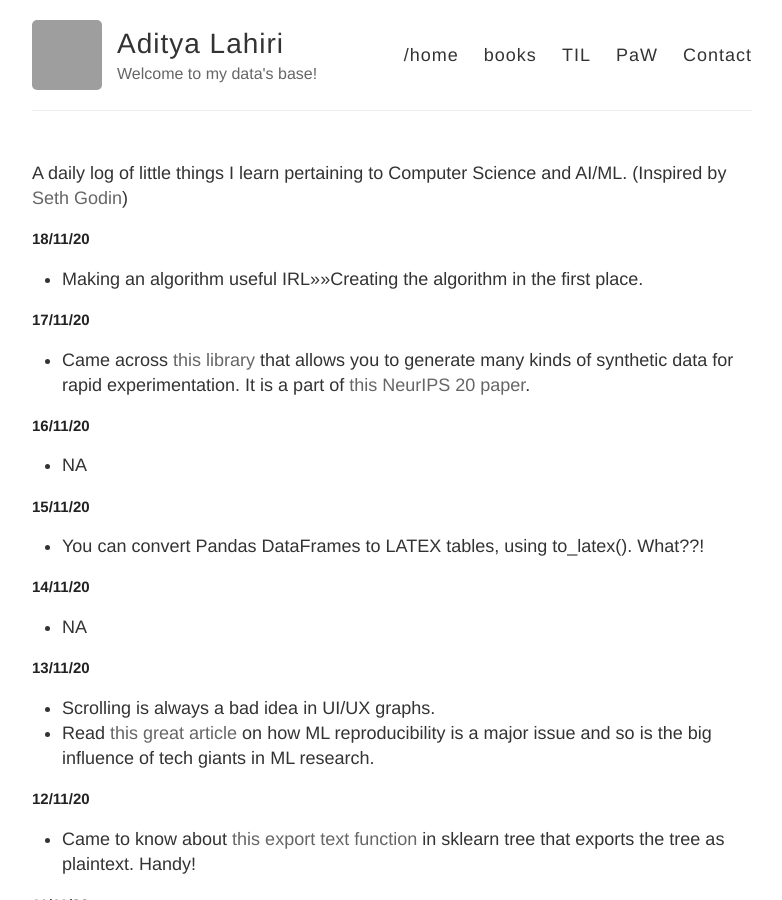
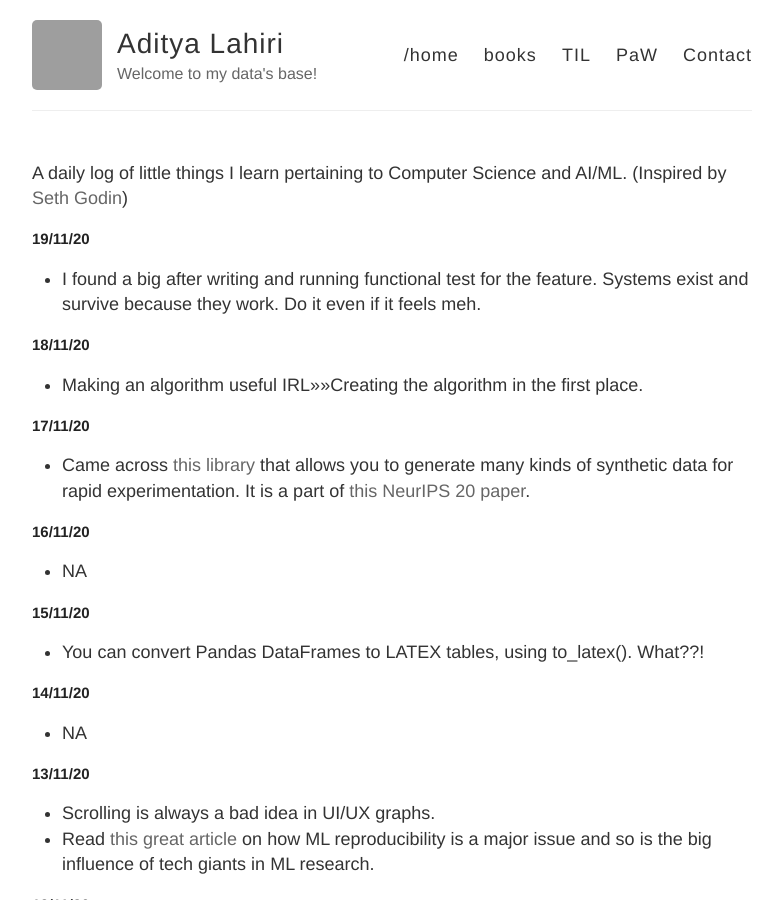
Before and after one commit to adityalahiri/adityalahiri.github.io, a Jekyll site: the page built from TIL.md, in a window 1280 px wide and 900 px high. Shown: the whole window, without its empty margins (248-1030 px from the left). Built offline with Jekyll 4.4.1, drawn with Linux system fonts in a browser that asks for light colours; our own code applies the rules of GitHub Pages for plain Markdown files; grey boxes are pictures that could not be loaded.

Commit message:
Update for 19/11

```diff
--- a/TIL.md
+++ b/TIL.md
@@ -1,5 +1,9 @@
 A daily log of little things I learn pertaining to Computer Science and AI/ML.
 (Inspired by [Seth Godin](https://seths.blog/))
+
+## 19/11/20
+
+* I found a big after writing and running functional test for the feature. Systems exist and survive because they work. Do it even if it feels meh.
 
 ## 18/11/20
 
```
